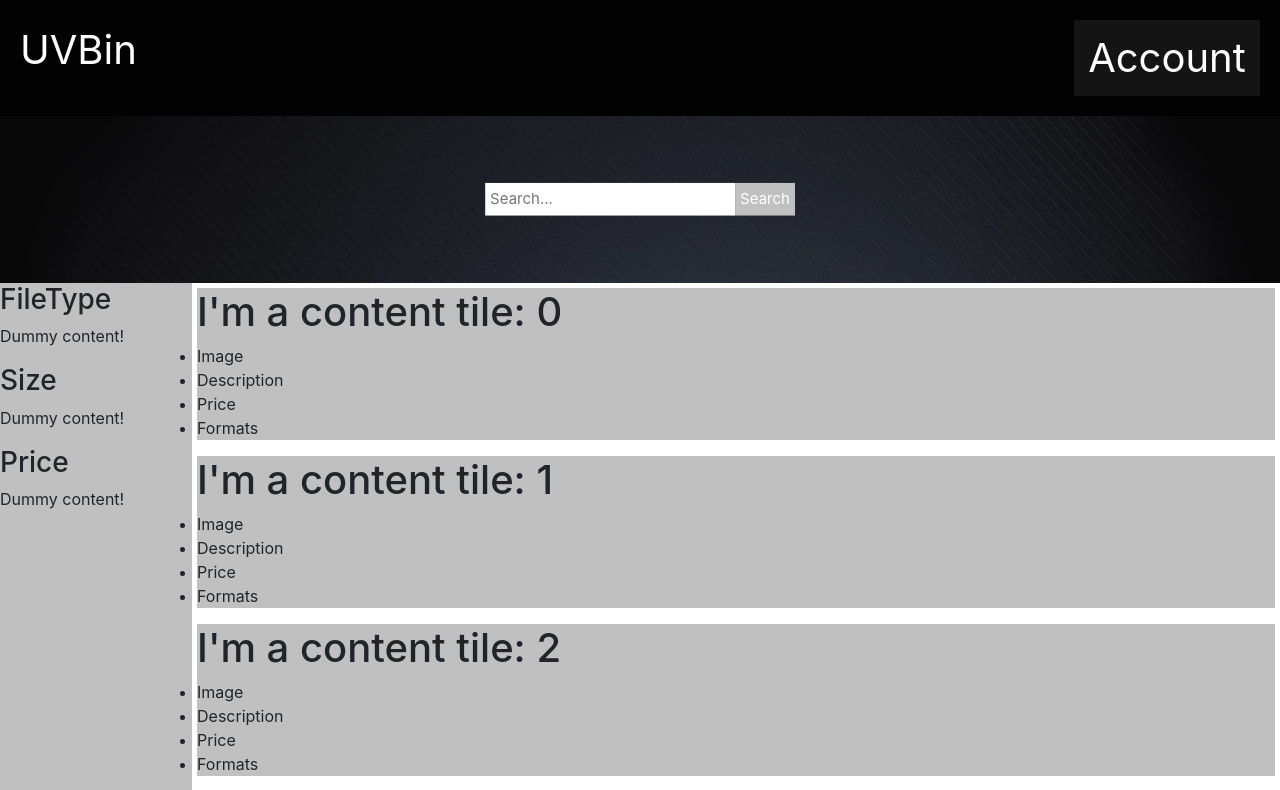
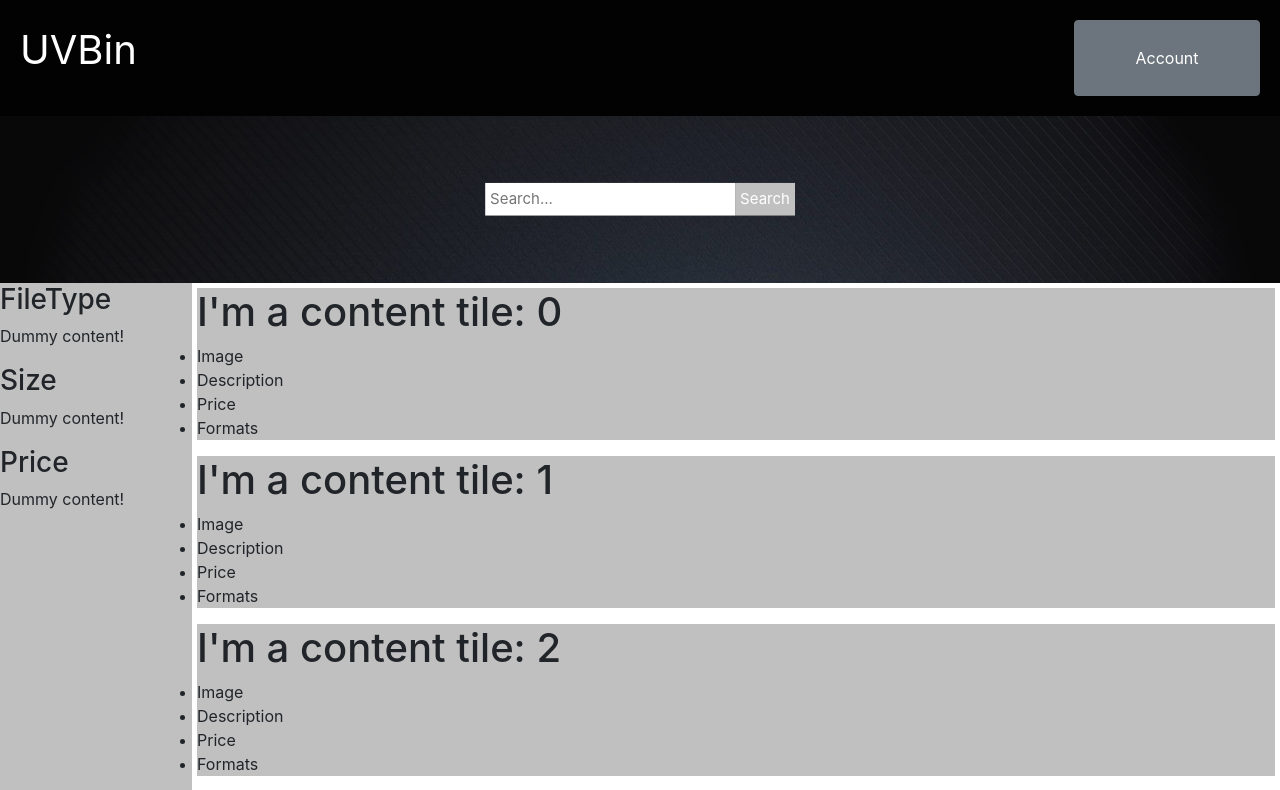
Before and after one commit to uvbin/web-app, a React (Create React App) app: page / in a window 1280 px wide. Shown: the top 790 px of the page. Built offline with nearby package versions, Linux system fonts and the light colour scheme.

Commit message:
Layout button swap

```diff
--- a/src/containers/Layout/Layout.js
+++ b/src/containers/Layout/Layout.js
@@ -2,6 +2,7 @@ import React, { useState } from 'react';
 import Aux from '../../hoc/Auxiliary';
 import SearchPage from '../../components/SearchPage/SearchPage';
 import AccountPage from '../../components/AccountPage/AccountPage.js';
+import {Button} from 'reactstrap';
 
 import classes from './Layout.module.css';
 
@@ -19,7 +20,7 @@ const Layout = (props) => {
         <Aux>
             <div className={classes.Layout}>
                 <p>UVBin</p>
-                <button onClick={accountPageHandler}>Account</button>
+                <Button onClick={accountPageHandler}>Account</Button>
             </div>
             {state.currentPage}
         </Aux>
```
